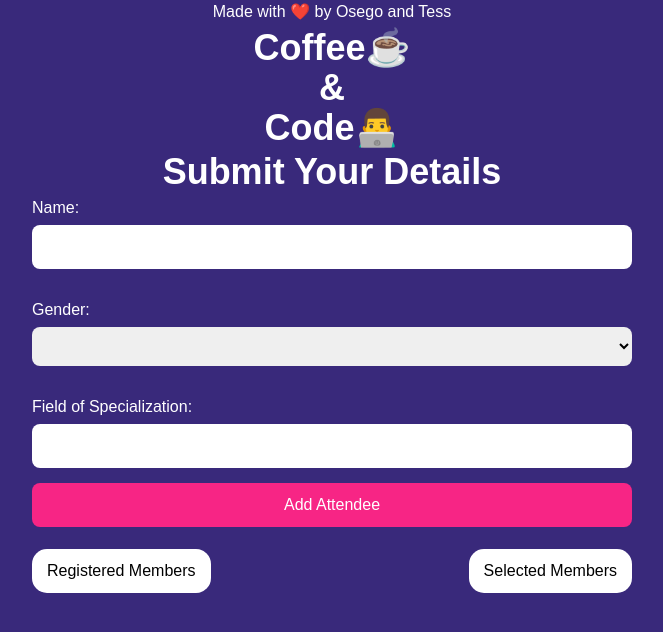
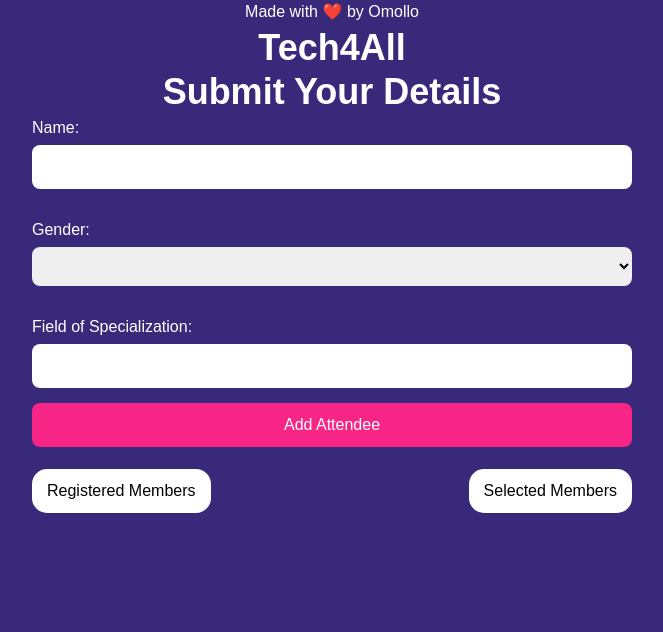
Before and after one commit to OsegoTech/Code_n_Sip, a Vue app: page / in a window 1280 px wide. Shown: the top 632 px of the page, without its empty margins (308-971 px from the left). Built offline with nearby package versions, Linux system fonts and the light colour scheme.

Commit message:
tech for all

```diff
--- a/src/App.vue
+++ b/src/App.vue
@@ -2,8 +2,7 @@
   <div class="w-full">
     <div>
       <p class="text-center">
-        Made with ❤️ by <a href="https://github.com/OsegoTech" target="_blank">Osego</a> and <a
-          href="https://github.com/Tessie17" target="_blank">Tess</a>
+        Made with ❤️ by <a href="https://github.com/OsegoTech" target="_blank">Omollo</a>
       </p>
     </div>
     <RouterView></RouterView>
--- a/src/views/HomeView.vue
+++ b/src/views/HomeView.vue
@@ -3,7 +3,7 @@
         <div>
             <div>
                 <div class=" box">
-                    <h1 class="text-4xl font-bold text-center my-1">Coffee☕ <br>& <br> Code👨‍💻</h1>
+                    <h1 class="text-4xl font-bold text-center my-1">Tech4All</h1>
                     <h1 class="text-4xl font-bold text-center my-1">Submit Your Details</h1>
 
                     <form id="attendee-form" @submit.prevent="addAttendee" class="text-black">
```
Also changed, not shown: 1 other file (tests, documents, lock files or other folders).
